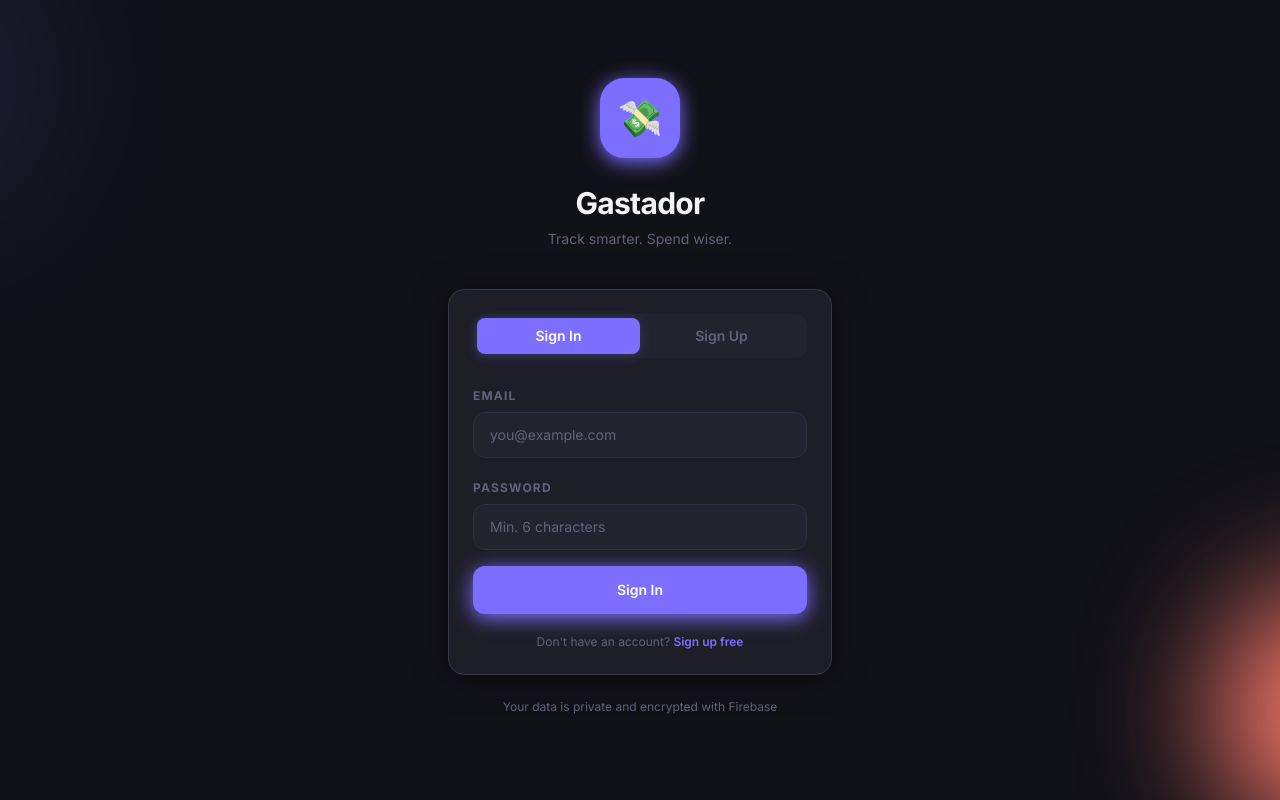
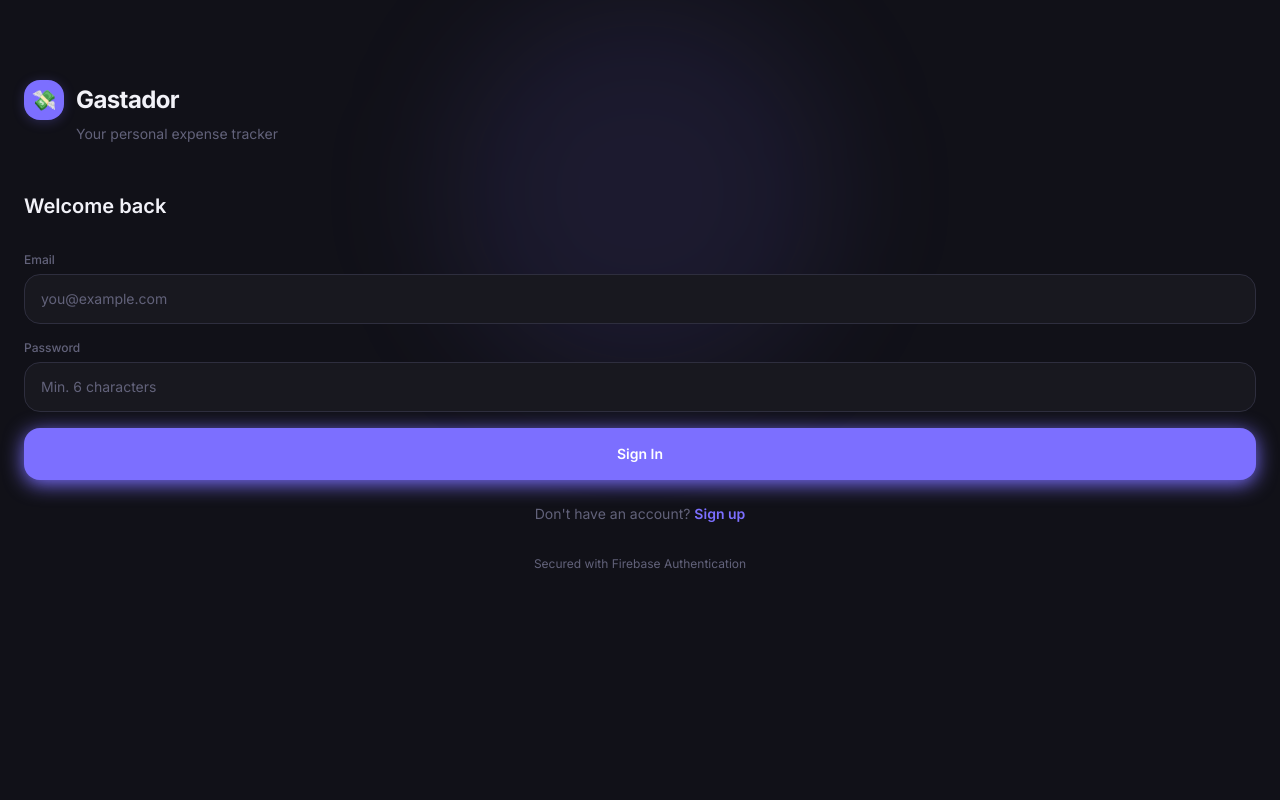
Before and after one commit to Prinss-git/Gastador, a React (Vite) app: page / in a window 1280 px wide. Built offline with nearby package versions, Linux system fonts and the light colour scheme; no server answers.

Commit message:
redesign: Login page - minimal left-aligned layout, clean inputs

```diff
--- a/src/pages/Login.tsx
+++ b/src/pages/Login.tsx
@@ -24,69 +24,85 @@
   }
 
   return (
-    <div className="min-h-screen bg-bg flex flex-col items-center justify-center px-5 py-10 relative overflow-hidden">
-      {/* Soft background blobs */}
-      <div className="absolute top-[-10%] left-[-20%] w-80 h-80 rounded-full opacity-10 blur-3xl pointer-events-none bg-primary" />
-      <div className="absolute bottom-[-5%] right-[-15%] w-64 h-64 rounded-full opacity-8 blur-3xl pointer-events-none bg-coral" />
+    <div className="min-h-screen bg-bg flex flex-col px-6 relative overflow-hidden">
+      {/* Atmospheric orb */}
+      <div className="absolute top-0 left-1/2 -translate-x-1/2 w-96 h-96 rounded-full bg-primary/10 blur-3xl pointer-events-none" />
 
-      <div className="w-full max-w-sm animate-slide-up">
-        {/* Logo mark */}
-        <div className="flex flex-col items-center mb-10">
-          <div className="w-20 h-20 rounded-3xl bg-primary flex items-center justify-center text-4xl mb-5 shadow-primary animate-float">
+      {/* Top wordmark */}
+      <div className="pt-20 pb-12 relative">
+        <div className="flex items-center gap-3 mb-1">
+          <div className="w-10 h-10 rounded-2xl bg-primary flex items-center justify-center text-xl shadow-primary-sm flex-shrink-0">
             💸
           </div>
-          <h1 className="text-3xl font-bold text-text-1 tracking-tight">Gastador</h1>
-          <p className="text-text-3 text-sm mt-2">Track smarter. Spend wiser.</p>
+          <h1 className="text-text-1 text-2xl font-bold tracking-tight">Gastador</h1>
+        </div>
+        <p className="text-text-3 text-sm ml-[52px]">Your personal expense tracker</p>
       </div>
 
-        {/* Auth card */}
-        <div className="card-elevated p-6">
-          {/* Tab switcher */}
-          <div className="flex bg-surface rounded-xl p-1 mb-6">
-            {(['login', 'signup'] as const).map((m) => (
-              <button key={m} onClick={() => setMode(m)}
-                className={`flex-1 py-2 rounded-lg text-sm font-semibold transition-all duration-200 ${
-                  mode === m
-                    ? 'bg-primary text-white shadow-primary-sm'
-                    : 'text-text-3 hover:text-text-2'
-                }`}>
-                {m === 'login' ? 'Sign In' : 'Sign Up'}
-              </button>
-            ))}
+      {/* Form */}
+      <div className="relative flex-1">
+        {/* Mode label */}
+        <h2 className="text-text-1 text-xl font-semibold mb-8">
+          {mode === 'login' ? 'Welcome back' : 'Create account'}
+        </h2>
+
+        <form onSubmit={handleSubmit} className="space-y-4">
+          {/* Email */}
+          <div>
+            <label className="text-text-3 text-xs font-medium block mb-1.5">Email</label>
+            <input
+              type="email"
+              value={email}
+              onChange={(e) => setEmail(e.target.value)}
+              required
+              placeholder="you@example.com"
+              autoComplete="email"
+              className="w-full bg-bg-elevated border border-border rounded-2xl px-4 py-3.5 text-text-1 text-sm outline-none
+                         placeholder:text-text-3 focus:border-primary/50 transition-colors duration-150"
+            />
           </div>
 
-          <form onSubmit={handleSubmit} className="space-y-4">
-            <div className="space-y-1.5">
-              <label className="section-label">Email</label>
-              <input type="email" value={email} onChange={(e) => setEmail(e.target.value)}
-                required placeholder="you@example.com" className="input" autoComplete="email" />
-            </div>
-            <div className="space-y-1.5">
-              <label className="section-label">Password</label>
-              <input type="password" value={password} onChange={(e) => setPassword(e.target.value)}
-                required placeholder="Min. 6 characters" minLength={6} className="input"
-                autoComplete={mode === 'login' ? 'current-password' : 'new-password'} />
+          {/* Password */}
+          <div>
+            <label className="text-text-3 text-xs font-medium block mb-1.5">Password</label>
+            <input
+              type="password"
+              value={password}
+              onChange={(e) => setPassword(e.target.value)}
+              required
+              placeholder="Min. 6 characters"
+              minLength={6}
+              autoComplete={mode === 'login' ? 'current-password' : 'new-password'}
+              className="w-full bg-bg-elevated border border-border rounded-2xl px-4 py-3.5 text-text-1 text-sm outline-none
+                         placeholder:text-text-3 focus:border-primary/50 transition-colors duration-150"
+            />
           </div>
 
-            <button type="submit" disabled={loading}
-              className="btn-primary mt-2 flex items-center justify-center gap-2">
+          {/* Submit */}
+          <button
+            type="submit"
+            disabled={loading}
+            className="w-full bg-primary text-white rounded-2xl py-4 font-semibold text-sm shadow-primary
+                       transition-all duration-150 active:scale-[0.98] disabled:opacity-50
+                       flex items-center justify-center gap-2 mt-2">
             {loading
-                ? <><span className="w-4 h-4 border-2 border-white/30 border-t-white rounded-full animate-spin" />Loading…</>
+              ? <><span className="w-4 h-4 border-2 border-white/30 border-t-white rounded-full animate-spin" /> Loading…</>
               : mode === 'login' ? 'Sign In' : 'Create Account'}
           </button>
         </form>
 
-          <p className="text-center text-text-3 text-xs mt-5">
+        {/* Switch mode */}
+        <p className="text-text-3 text-sm mt-6 text-center">
           {mode === 'login' ? "Don't have an account? " : 'Already have an account? '}
-            <button onClick={() => setMode(mode === 'login' ? 'signup' : 'login')}
-              className="text-primary font-semibold hover:text-primary-soft transition-colors">
-              {mode === 'login' ? 'Sign up free' : 'Sign in'}
+          <button
+            onClick={() => setMode(mode === 'login' ? 'signup' : 'login')}
+            className="text-primary font-semibold">
+            {mode === 'login' ? 'Sign up' : 'Sign in'}
           </button>
         </p>
-        </div>
 
-        <p className="text-center text-text-3 text-xs mt-6">
-          Your data is private and encrypted with Firebase
+        <p className="text-text-3 text-xs text-center mt-8">
+          Secured with Firebase Authentication
         </p>
       </div>
     </div>
```
Lines whose indentation alone changed are shown as unchanged.
